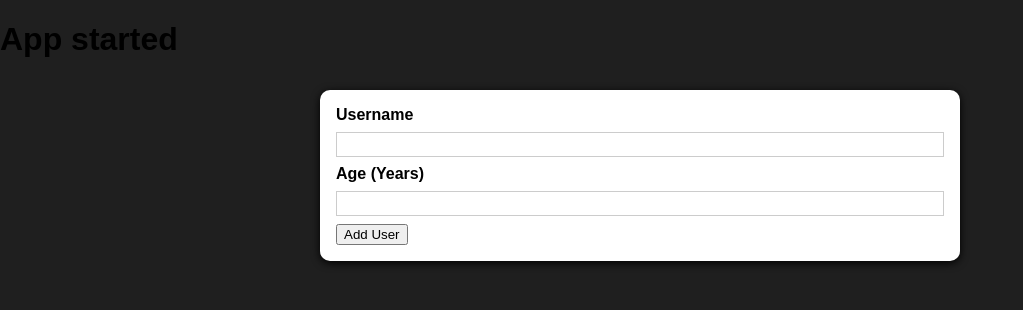
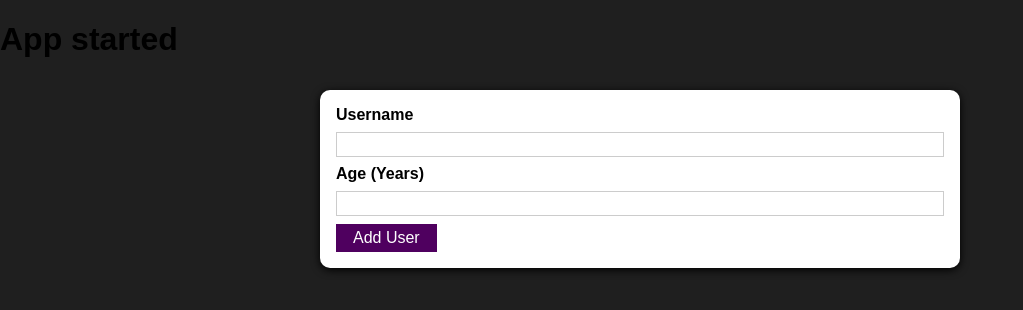
Before and after one commit to jordanshardy/error-message-app, a React (Create React App) app: page / in a window 1280 px wide. Shown: the top 310 px of the page, without its empty margins (0-1023 px from the left). Built offline with nearby package versions, Linux system fonts and the light colour scheme.

Commit message:
added button component

```diff
--- /dev/null
+++ b/src/Components/UI/Button.js
@@ -0,0 +1,19 @@
+import classes from "./Button.module.css";
+
+const Button = (props) => {
+   return (
+      // we need set type from outside of the component using props from AddUser.js
+      //if props type is undefined, 'button' will be used. Set with || operator
+      //create handler function via props on this button component by setting onClick
+      //with props and pointing at a function in AddUser called 'onClick'
+      <button
+         className={classes.button}
+         type={props.type || "button"}
+         onClick={props.onClick}
+      >
+         {props.children}
+      </button>
+   );
+};
+
+export default Button;
--- /dev/null
+++ b/src/Components/UI/Button.module.css
@@ -0,0 +1,18 @@
+.button {
+   font: inherit;
+   border: 1px solid #4f005f;
+   background: #4f005f;
+   color: white;
+   padding: 0.25rem 1rem;
+   cursor: pointer;
+}
+
+.button:hover,
+.button:active {
+   background: #741188;
+   border-color: #741188;
+}
+
+.button:focus {
+   outline: none;
+}
--- a/src/Components/Users/AddUser.js
+++ b/src/Components/Users/AddUser.js
@@ -1,6 +1,7 @@
 // import React, {useState} from 'react';
 import Card from "../UI/Card";
-import classes from './AddUser.module.css';
+import classes from "./AddUser.module.css";
+import Button from "../UI/Button";
 
 const addUser = () => {
    // const [enteredUserName, setUserName] = useState('');
@@ -12,12 +13,8 @@
 
    const addUserHandler = (event) => {
       // preventDefault prevents the url from printing the value from the form
-      event.preventDefault()
+      event.preventDefault();
    };
-
-
-
-
 
    return (
       // add class name from the adduser module called input. This classname however
@@ -30,7 +27,7 @@
             <input id="username" type="text" />
             <label htmlFor="age">Age (Years)</label>
             <input id="age" type="number" />
-            <button type="submit">Add User</button>
+            <Button type="submit">Add User</Button>
          </form>
       </Card>
    );
```
